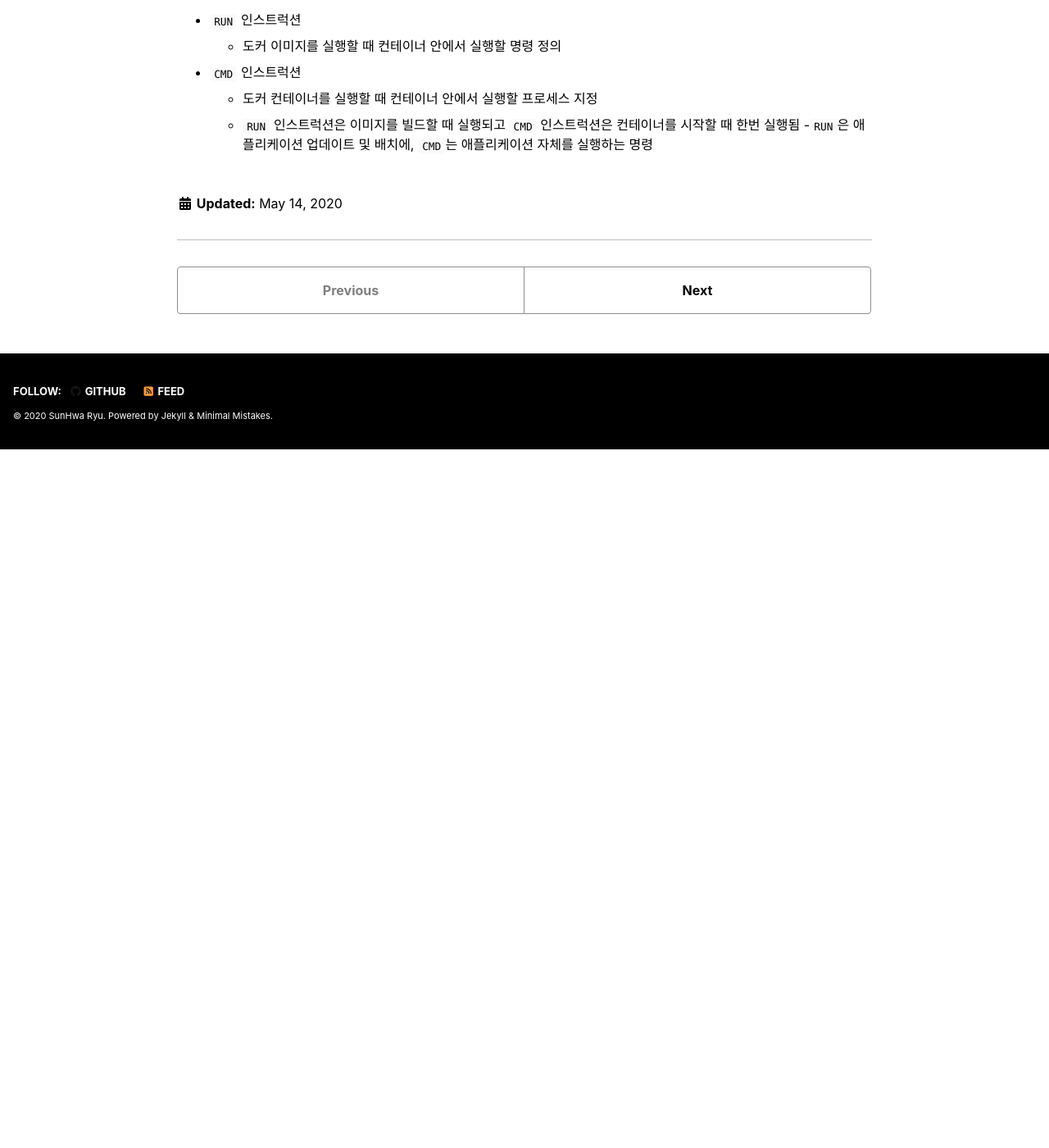
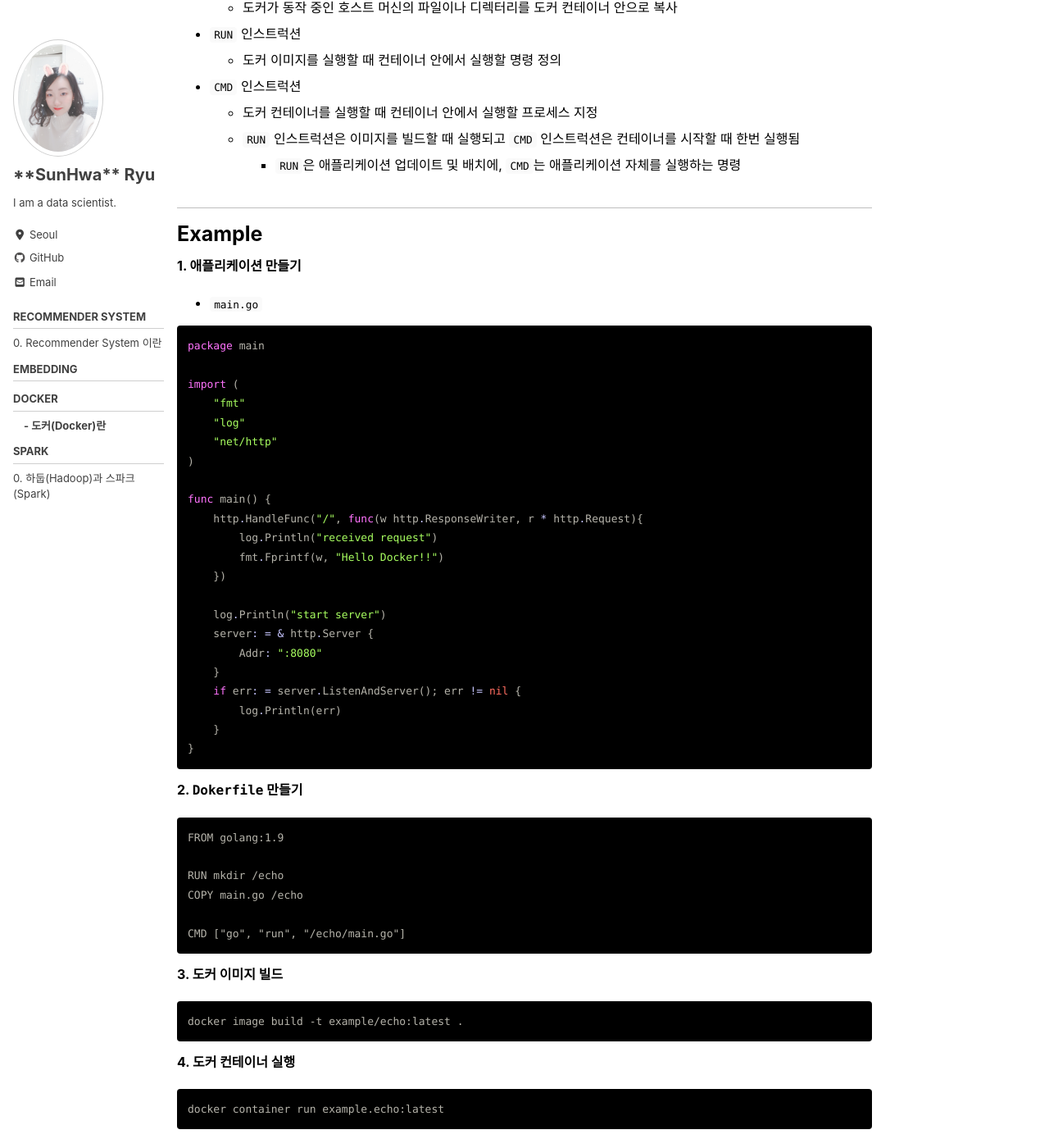
Before and after one commit to MinPinSunHwa/suna.github.io, a Jekyll site: the page built from _study/docker/0_docker.md, in a window 1280 px wide and 1400 px high, scrolled down 4580 px. Shown: the whole window at 82% size. Built offline with Jekyll 4.4.1, drawn with Linux system fonts in a browser that asks for light colours; cached includes are drawn as plain includes; nearby versions of some CDN libraries; before the commit the page ends 5128 px from its top, so only the background shows below that; some of the changed text lies outside the part shown.

Commit message:
Update 0_docker.md

````diff
--- a/_study/docker/0_docker.md
+++ b/_study/docker/0_docker.md
@@ -7,7 +7,9 @@ toc: true
 ---
 
 **Reference**
-- 도커/쿠버네티스를 활용한 컨테이너 개발 실전 입문 | 야마다 아키노리 지음 | 심효섭 옯김
+
+- 도커/쿠버네티스를 활용한 컨테이너 개발 실전 입문 , 야마다 아키노리 지음 , 심효섭 옯김
+<br><br>
 
 ---
 
@@ -72,7 +74,7 @@ toc: true
 
 **도커 사용의 의의**
 
-1. 환경 차이로 인한 문제 방지
+1\. 환경 차이로 인한 문제 방지
 
 - 애플리케이션은 항상 뭔가에 의존함
   - 운영 체제는 물론이고, CPU나 메모리 같은 컴퓨터 리소스, 언어 런타임, 라이브러리, 별도 프로세스로 애플리케이션 내부적으로 실행하는 애플리케이션 등 다양한 요소에 의존성을 가질 수 있음
@@ -93,7 +95,7 @@ toc: true
   - 생성해 둔 도커 이미지는 도커가 설치된 머신이라면 어디서든 실행 가능
 <br><br>
 
-2. 애플리케이션 구성 관리의 용이성
+2\. 애플리케이션 구성 관리의 용이성
 
 - 일정 규모를 넘는 시스템은 주로 여러 개의 애플리케이션과 미들웨어를 조합하는 형태로 구성 <br>
   (도커를 사용함으로써 배포 작업은 매우 쉬워졌지만, 복잡한 시스템을 한 덩어리로 동작하긴 쉽지 않음) <br>
@@ -104,7 +106,7 @@ toc: true
 - 여러 컨테이너를 사용하는 애플리케이션을 쉽게 관리할 수 있도록 도커 컴포즈(Docker Compose) 도구 제공
   - yaml 포맷으로 작성된 설정 파일로 컨테이너를 정의하거나 컨테이너 간의 의존 관계를 정의해 시작 순서 제어
   - 도커와 도커 컴포즈를 통해 여러 애플리케이션과 미들웨어의 의존관계를 간결한 코드로 관리 가능
-  - 예시
+  - **예시**
 
     ```
     version: "3"
@@ -170,4 +172,61 @@ CMD ["helloworld"]
 - `CMD` 인스트럭션
   - 도커 컨테이너를 실행할 때 컨테이너 안에서 실행할 프로세스 지정
   - `RUN` 인스트럭션은 이미지를 빌드할 때 실행되고 `CMD` 인스트럭션은 컨테이너를 시작할 때 한번 실행됨
-    -`RUN`은 애플리케이션 업데이트 및 배치에, `CMD`는 애플리케이션 자체를 실행하는 명령
+    - `RUN`은 애플리케이션 업데이트 및 배치에, `CMD`는 애플리케이션 자체를 실행하는 명령
+<br><br>
+
+---
+
+# Example
+
+**1. 애플리케이션 만들기**
+
+- `main.go`
+
+```go
+package main
+
+import (
+    "fmt"
+    "log"
+    "net/http"
+)
+
+func main() {
+    http.HandleFunc("/", func(w http.ResponseWriter, r * http.Request){
+        log.Println("received request")
+        fmt.Fprintf(w, "Hello Docker!!")
+    })
+
+    log.Println("start server")
+    server: = & http.Server {
+        Addr: ":8080"
+    }
+    if err: = server.ListenAndServer(); err != nil {
+        log.Println(err)
+    }
+}
+```
+
+**2. `Dokerfile` 만들기**
+
+```
+FROM golang:1.9
+
+RUN mkdir /echo
+COPY main.go /echo
+
+CMD ["go", "run", "/echo/main.go"]
+```
+
+**3. 도커 이미지 빌드**
+
+```
+docker image build -t example/echo:latest .
+```
+
+**4. 도커 컨테이너 실행**
+
+```
+docker container run example.echo:latest
+```
````
